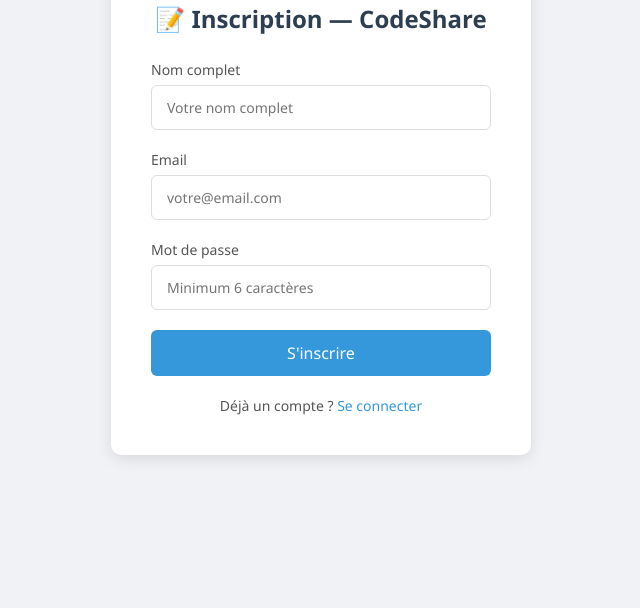
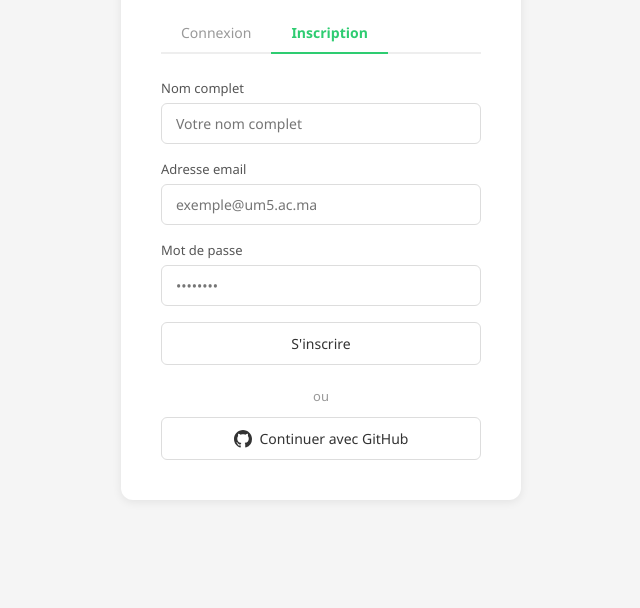
Before and after one commit to zineb-aitoulahcen/equipe4-codeshare, a plain HTML site: page src/frontend/register.html in a window 1280 px wide. Shown: the part 192-800 px from the top of the page, without its empty margins (319-959 px from the left). Drawn offline with Linux system fonts and the light colour scheme.

Commit message:
hotfix(auth):mettre a jour le formulaire d'inscription

```diff
--- a/src/frontend/register.html
+++ b/src/frontend/register.html
@@ -13,75 +13,141 @@
         }
 
         body {
-            background-color: #f0f2f5;
+            background-color: #f5f5f5;
             display: flex;
             justify-content: center;
             align-items: center;
             min-height: 100vh;
         }
 
-        .container {
-            background-color: white;
+        .card {
+            background: white;
+            border-radius: 12px;
             padding: 40px;
-            border-radius: 10px;
-            box-shadow: 0 4px 15px rgba(0,0,0,0.1);
             width: 100%;
-            max-width: 420px;
+            max-width: 400px;
+            box-shadow: 0 2px 10px rgba(0,0,0,0.08);
         }
 
-        h2 {
-            text-align: center;
+        .logo {
+            display: flex;
+            align-items: center;
+            gap: 10px;
+            margin-bottom: 25px;
+        }
+
+        .logo-icon {
+            width: 32px;
+            height: 32px;
+            background-color: #2ecc71;
+            border-radius: 6px;
+            display: flex;
+            align-items: center;
+            justify-content: center;
+            color: white;
+            font-weight: bold;
+            font-size: 18px;
+        }
+
+        .logo-text {
+            font-size: 18px;
+            font-weight: 600;
             color: #2c3e50;
+        }
+
+        .tabs {
+            display: flex;
+            border-bottom: 2px solid #eee;
             margin-bottom: 25px;
-            font-size: 24px;
+        }
+
+        .tab {
+            padding: 10px 20px;
+            cursor: pointer;
+            color: #999;
+            font-size: 14px;
+            border-bottom: 2px solid transparent;
+            margin-bottom: -2px;
+            text-decoration: none;
+        }
+
+        .tab.active {
+            color: #2ecc71;
+            border-bottom: 2px solid #2ecc71;
+            font-weight: 600;
         }
 
         .form-group {
-            margin-bottom: 20px;
+            margin-bottom: 16px;
         }
 
         label {
             display: block;
+            font-size: 13px;
+            color: #555;
             margin-bottom: 6px;
-            color: #555;
-            font-size: 14px;
         }
 
         input {
             width: 100%;
-            padding: 12px 15px;
+            padding: 10px 14px;
             border: 1px solid #ddd;
             border-radius: 6px;
             font-size: 14px;
-            transition: border 0.3s;
         }
 
         input:focus {
             outline: none;
-            border-color: #3498db;
-        }
-
-        .btn {
-            width: 100%;
-            padding: 12px;
-            background-color: #3498db;
-            color: white;
-            border: none;
-            border-radius: 6px;
-            font-size: 16px;
-            cursor: pointer;
-            transition: background 0.3s;
-        }
-
-        .btn:hover {
-            background-color: #2980b9;
+            border-color: #2ecc71;
         }
 
         .error-message {
             color: red;
+            font-size: 12px;
+            margin-top: 4px;
+            display: none;
+        }
+
+        .btn-primary {
+            width: 100%;
+            padding: 11px;
+            background-color: white;
+            color: #333;
+            border: 1px solid #ddd;
+            border-radius: 6px;
+            font-size: 14px;
+            cursor: pointer;
+            margin-bottom: 10px;
+        }
+
+        .btn-primary:hover {
+            background-color: #f5f5f5;
+        }
+
+        .btn-github {
+            width: 100%;
+            padding: 11px;
+            background-color: white;
+            color: #333;
+            border: 1px solid #ddd;
+            border-radius: 6px;
+            font-size: 14px;
+            cursor: pointer;
+            display: flex;
+            align-items: center;
+            justify-content: center;
+            gap: 8px;
+        }
+
+        .btn-github:hover {
+            background-color: #f5f5f5;
+        }
+
+        .divider {
+            text-align: center;
+            color: #999;
             font-size: 13px;
-            margin-top: 5px;
-            display: none;
+            margin: 12px 0;
         }
 
         .success-message {
@@ -91,77 +157,77 @@
             margin-top: 10px;
             display: none;
         }
-
-        .login-link {
-            text-align: center;
-            margin-top: 20px;
-            font-size: 14px;
-            color: #555;
-        }
-
-        .login-link a {
-            color: #3498db;
-            text-decoration: none;
-        }
     </style>
 </head>
 <body>
-    <div class="container">
-        <h2>📝 Inscription — CodeShare</h2>
+    <div class="card">
+        <!-- Logo -->
+        <div class="logo">
+            <div class="logo-icon">✓</div>
+            <span class="logo-text">CodeShare</span>
+        </div>
 
+        <!-- Onglets -->
+        <div class="tabs">
+            <a href="login.html" class="tab">Connexion</a>
+            <a href="register.html" class="tab active">Inscription</a>
+        </div>
+
+        <!-- Formulaire -->
         <div class="form-group">
-            <label for="nom">Nom complet</label>
+            <label>Nom complet</label>
             <input type="text" id="nom" placeholder="Votre nom complet">
             <span class="error-message" id="nomError">Le nom est obligatoire</span>
         </div>
 
         <div class="form-group">
-            <label for="email">Email</label>
-            <input type="email" id="email" placeholder="votre@email.com">
+            <label>Adresse email</label>
+            <input type="email" id="email" placeholder="exemple@um5.ac.ma">
             <span class="error-message" id="emailError">Email invalide ou déjà utilisé</span>
         </div>
 
         <div class="form-group">
-            <label for="mot_de_passe">Mot de passe</label>
-            <input type="password" id="mot_de_passe" placeholder="Minimum 6 caractères">
+            <label>Mot de passe</label>
+            <input type="password" id="mot_de_passe" placeholder="••••••••">
             <span class="error-message" id="passwordError">Mot de passe obligatoire</span>
         </div>
 
-        <button class="btn" onclick="inscrire()">S'inscrire</button>
+        <button class="btn-primary" onclick="inscrire()">S'inscrire</button>
+
+        <div class="divider">ou</div>
+
+        <button class="btn-github" onclick="window.location.href='http://localhost:3000/api/auth/github'">
+            <svg width="18" height="18" viewBox="0 0 24 24" fill="currentColor">
+                <path d="M12 0C5.37 0 0 5.37 0 12c0 5.31 3.435 9.795 8.205 11.385.6.105.825-.255.825-.57 0-.285-.015-1.23-.015-2.235-3.015.555-3.795-.735-4.035-1.41-.135-.345-.72-1.41-1.23-1.695-.42-.225-1.02-.78-.015-.795.945-.015 1.62.87 1.845 1.23 1.08 1.815 2.805 1.305 3.495.99.105-.78.42-1.305.765-1.605-2.67-.3-5.46-1.335-5.46-5.925 0-1.305.465-2.385 1.23-3.225-.12-.3-.54-1.53.12-3.18 0 0 1.005-.315 3.3 1.23.96-.27 1.98-.405 3-.405s2.04.135 3 .405c2.295-1.56 3.3-1.23 3.3-1.23.66 1.65.24 2.88.12 3.18.765.84 1.23 1.905 1.23 3.225 0 4.605-2.805 5.625-5.475 5.925.435.375.81 1.095.81 2.22 0 1.605-.015 2.895-.015 3.3 0 .315.225.69.825.57A12.02 12.02 0 0024 12c0-6.63-5.37-12-12-12z"/>
+            </svg>
+            Continuer avec GitHub
+        </button>
+
         <div class="success-message" id="successMsg">
             ✅ Inscription réussie ! Redirection...
-        </div>
-
-        <div class="login-link">
-            Déjà un compte ? <a href="login.html">Se connecter</a>
         </div>
     </div>
 
     <script>
         async function inscrire() {
-            // Récupérer les valeurs
             const nom = document.getElementById('nom').value.trim();
             const email = document.getElementById('email').value.trim();
             const mot_de_passe = document.getElementById('mot_de_passe').value.trim();
 
-            // Cacher les erreurs
             document.getElementById('nomError').style.display = 'none';
             document.getElementById('emailError').style.display = 'none';
             document.getElementById('passwordError').style.display = 'none';
 
-            // Validation côté client
             let valid = true;
 
             if (!nom) {
                 document.getElementById('nomError').style.display = 'block';
                 valid = false;
             }
-
             if (!email) {
                 document.getElementById('emailError').style.display = 'block';
                 valid = false;
             }
-
             if (!mot_de_passe) {
                 document.getElementById('passwordError').style.display = 'block';
                 valid = false;
@@ -169,7 +235,6 @@
 
             if (!valid) return;
 
-            // Envoyer au backend
             try {
                 const response = await fetch('http://localhost:3000/api/auth/register', {
                     method: 'POST',
@@ -188,7 +253,6 @@
                     document.getElementById('emailError').innerText = data.message;
                     document.getElementById('emailError').style.display = 'block';
                 }
-
             } catch (error) {
                 alert('Erreur serveur, réessayez plus tard');
             }
```
